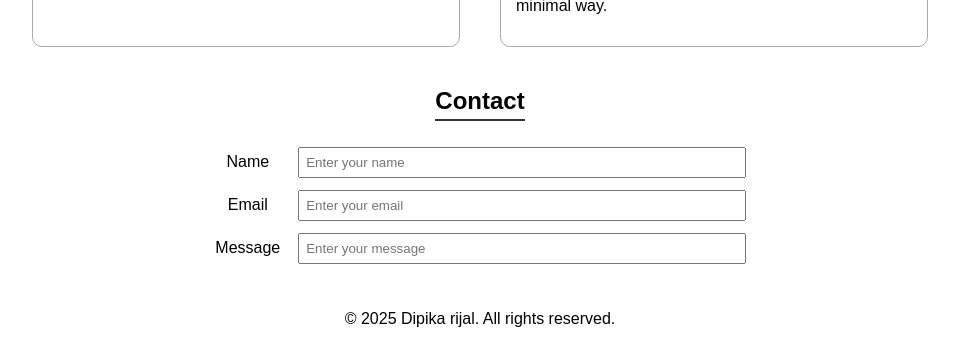
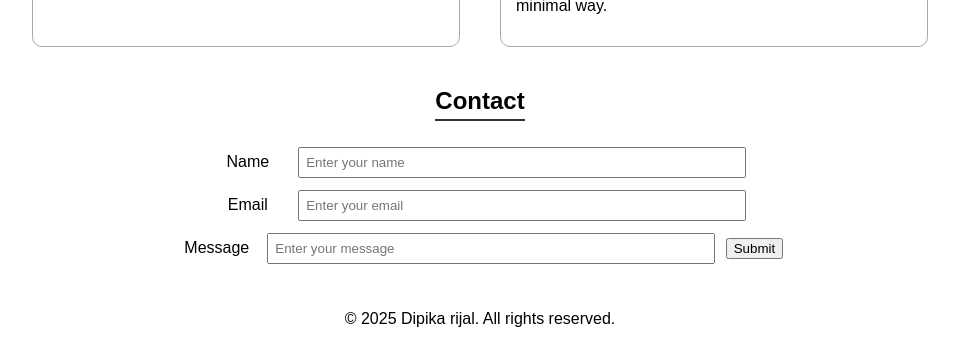
Before and after one commit to dipika-rijal/sublime-fullstack-hw, a plain HTML site: page index.html in a window 1280 px wide. Shown: the part 777-1121 px from the top of the page, without its empty margins (160-1119 px from the left). Drawn offline with Linux system fonts and the light colour scheme; files that its build step writes are made by us from their sources.

Commit message:
Update index.html

```diff
--- a/index.html
+++ b/index.html
@@ -68,6 +68,7 @@
 
     <label>Message</label>
     <input type="text" placeholder="Enter your message">
+    <button type="submit" class="submit-btn">Submit</button>
 
 </section>
 <footer>
```
